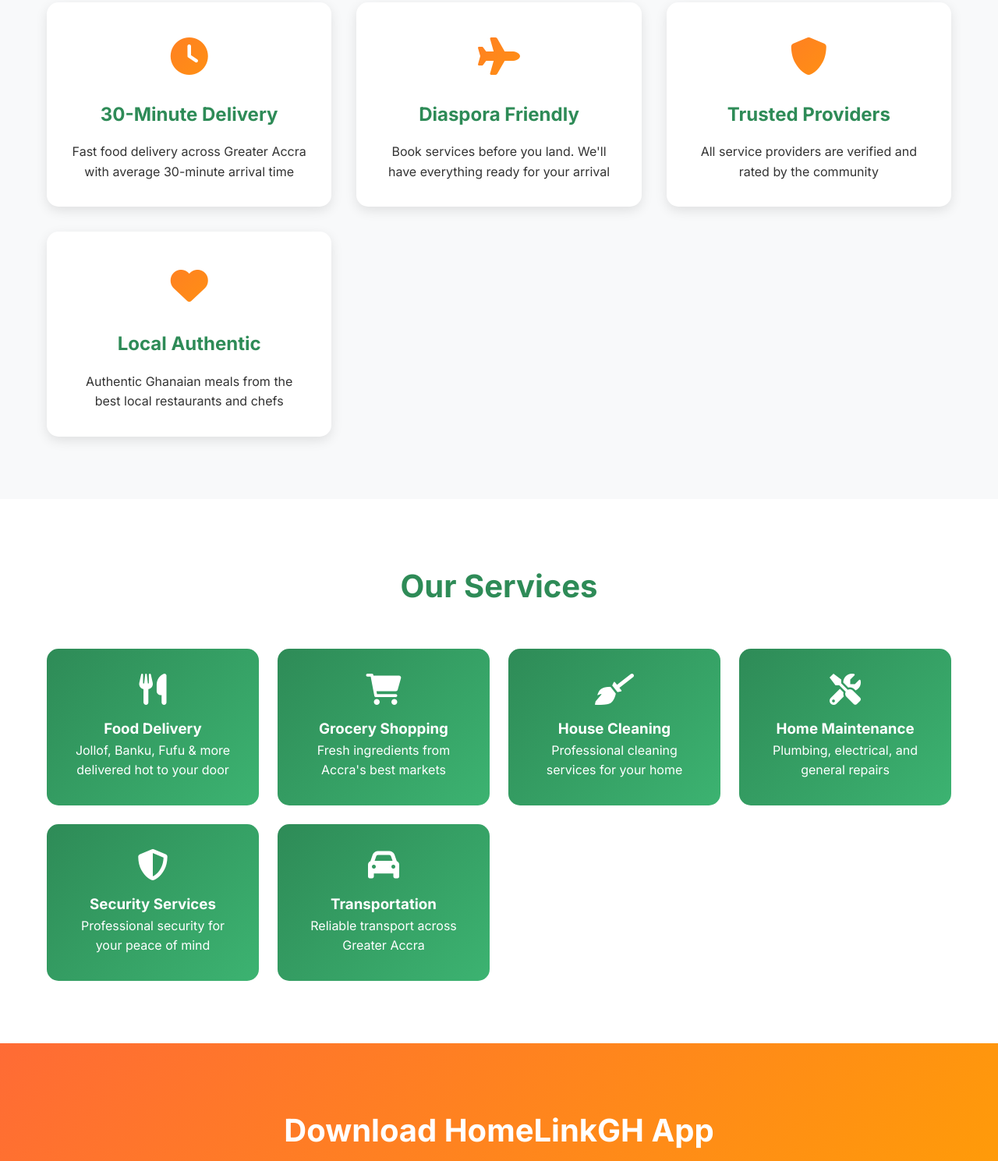
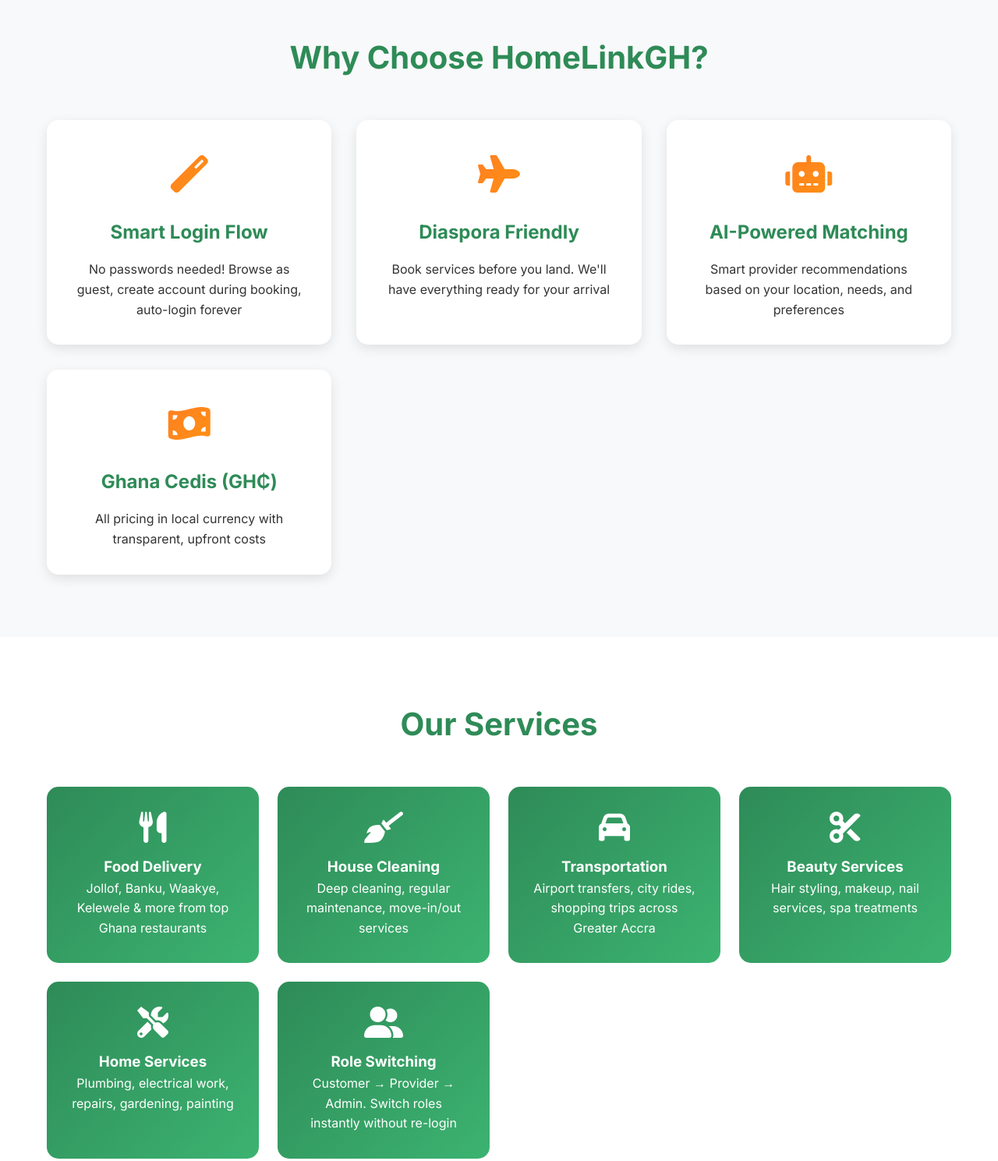
Before and after one commit to uniqename/homelinkgh-website, a plain HTML site: page index.html in a window 1280 px wide. Shown: the part 732-2221 px from the top of the page at 78% size. Drawn offline with Linux system fonts and the light colour scheme.

Commit message:
Update website with smart login features and Ghana-specific services
- Add smart login flow highlighting
- Showcase AI-powered matching capabilities
- Include Ghana Cedis pricing information
- Add role switching features
- Update service descriptions for local market
- Enhance diaspora-friendly messaging
- Improve mobile responsiveness and animations

🤖 Generated with [Claude Code](https://claude.ai/code)

Co-Authored-By: Claude <noreply@anthropic.com>

```diff
--- a/index.html
+++ b/index.html
@@ -352,18 +352,23 @@
     <!-- Hero Section -->
     <section class="hero" id="home">
         <div class="container">
-            <h1>Ghana's Premier Food Delivery & Home Services 🇬🇭</h1>
-            <p>Connecting diaspora with trusted local services across Greater Accra</p>
+            <h1>Ghana's Premier Home Services Platform 🇬🇭</h1>
+            <p>Smart login, no passwords needed! Browse as guest, create account during booking</p>
             <p><strong>"Book Before You Land, We'll Prep Your House"</strong></p>
+
+            <div style="background: rgba(255,255,255,0.15); padding: 20px; border-radius: 15px; margin: 2rem 0;">
+                <h3 style="margin-bottom: 1rem;">✨ NEW: Smart Login Flow</h3>
+                <p style="margin-bottom: 0;">🏠 Browse services without login → 📱 Create account during first booking → 🔄 Auto-login forever</p>
+            </div>
 
             <div class="cta-buttons">
                 <a href="#app" class="btn btn-primary">
-                    <i class="fas fa-download"></i>
-                    Download App
+                    <i class="fas fa-mobile-alt"></i>
+                    Get the App
                 </a>
                 <a href="#services" class="btn btn-secondary">
                     <i class="fas fa-utensils"></i>
-                    Order Food Now
+                    Browse Services
                 </a>
             </div>
         </div>
@@ -376,10 +381,10 @@
             <div class="features-grid">
                 <div class="feature-card">
                     <div class="feature-icon">
-                        <i class="fas fa-clock"></i>
+                        <i class="fas fa-magic"></i>
                     </div>
-                    <h3>30-Minute Delivery</h3>
-                    <p>Fast food delivery across Greater Accra with average 30-minute arrival time</p>
+                    <h3>Smart Login Flow</h3>
+                    <p>No passwords needed! Browse as guest, create account during booking, auto-login forever</p>
                 </div>
 
                 <div class="feature-card">
@@ -392,18 +397,18 @@
 
                 <div class="feature-card">
                     <div class="feature-icon">
-                        <i class="fas fa-shield-alt"></i>
+                        <i class="fas fa-robot"></i>
                     </div>
-                    <h3>Trusted Providers</h3>
-                    <p>All service providers are verified and rated by the community</p>
+                    <h3>AI-Powered Matching</h3>
+                    <p>Smart provider recommendations based on your location, needs, and preferences</p>
                 </div>
 
                 <div class="feature-card">
                     <div class="feature-icon">
-                        <i class="fas fa-heart"></i>
+                        <i class="fas fa-money-bill-wave"></i>
                     </div>
-                    <h3>Local Authentic</h3>
-                    <p>Authentic Ghanaian meals from the best local restaurants and chefs</p>
+                    <h3>Ghana Cedis (GH₵)</h3>
+                    <p>All pricing in local currency with transparent, upfront costs</p>
                 </div>
             </div>
         </div>
@@ -417,37 +422,37 @@
                 <div class="service-item">
                     <i class="fas fa-utensils"></i>
                     <h3>Food Delivery</h3>
-                    <p>Jollof, Banku, Fufu & more delivered hot to your door</p>
-                </div>
-
-                <div class="service-item">
-                    <i class="fas fa-shopping-cart"></i>
-                    <h3>Grocery Shopping</h3>
-                    <p>Fresh ingredients from Accra's best markets</p>
+                    <p>Jollof, Banku, Waakye, Kelewele & more from top Ghana restaurants</p>
                 </div>
 
                 <div class="service-item">
                     <i class="fas fa-broom"></i>
                     <h3>House Cleaning</h3>
-                    <p>Professional cleaning services for your home</p>
-                </div>
-
-                <div class="service-item">
-                    <i class="fas fa-tools"></i>
-                    <h3>Home Maintenance</h3>
-                    <p>Plumbing, electrical, and general repairs</p>
-                </div>
-
-                <div class="service-item">
-                    <i class="fas fa-shield"></i>
-                    <h3>Security Services</h3>
-                    <p>Professional security for your peace of mind</p>
+                    <p>Deep cleaning, regular maintenance, move-in/out services</p>
                 </div>
 
                 <div class="service-item">
                     <i class="fas fa-car"></i>
                     <h3>Transportation</h3>
-                    <p>Reliable transport across Greater Accra</p>
+                    <p>Airport transfers, city rides, shopping trips across Greater Accra</p>
+                </div>
+
+                <div class="service-item">
+                    <i class="fas fa-cut"></i>
+                    <h3>Beauty Services</h3>
+                    <p>Hair styling, makeup, nail services, spa treatments</p>
+                </div>
+
+                <div class="service-item">
+                    <i class="fas fa-tools"></i>
+                    <h3>Home Services</h3>
+                    <p>Plumbing, electrical work, repairs, gardening, painting</p>
+                </div>
+
+                <div class="service-item">
+                    <i class="fas fa-user-friends"></i>
+                    <h3>Role Switching</h3>
+                    <p>Customer → Provider → Admin. Switch roles instantly without re-login</p>
                 </div>
             </div>
         </div>
```
